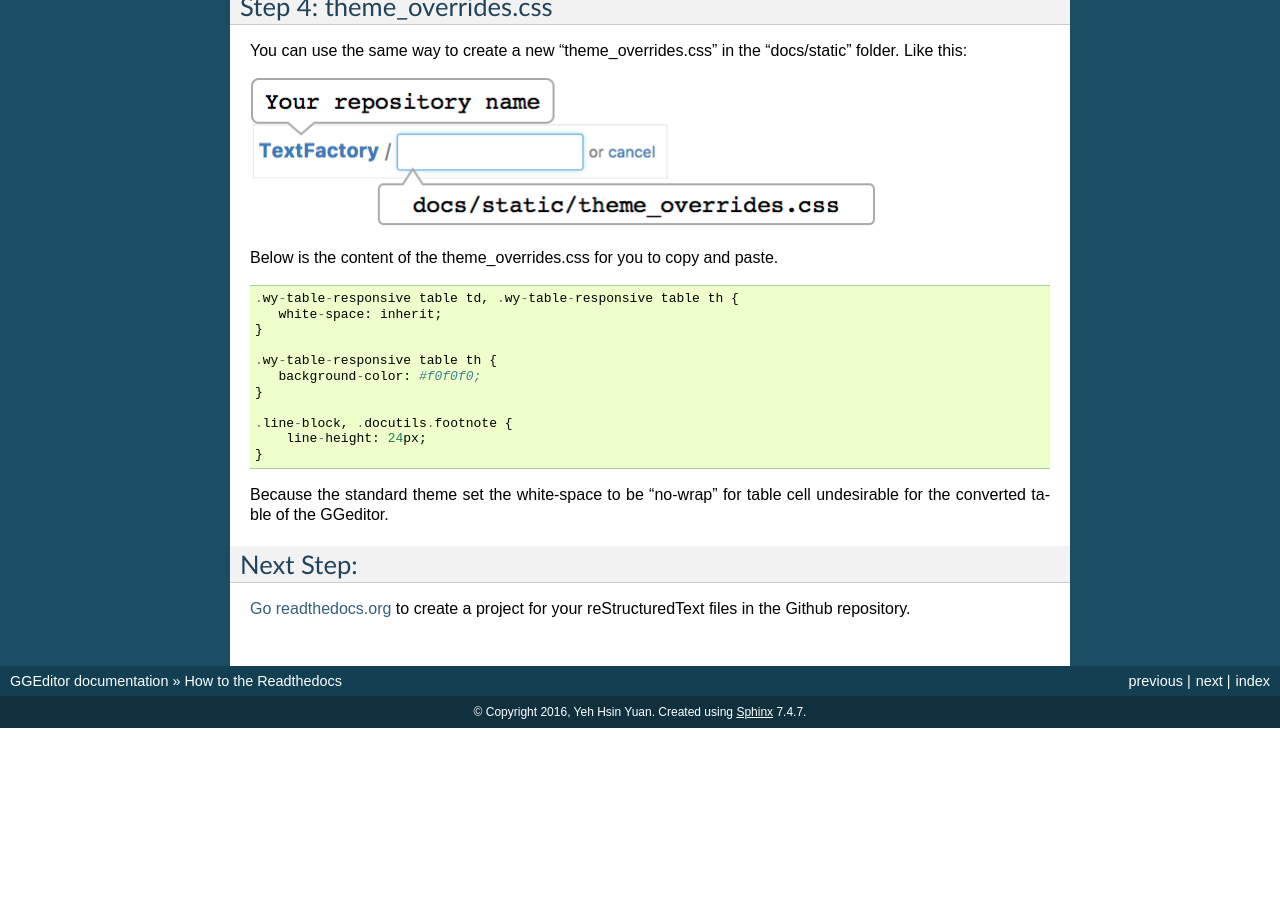
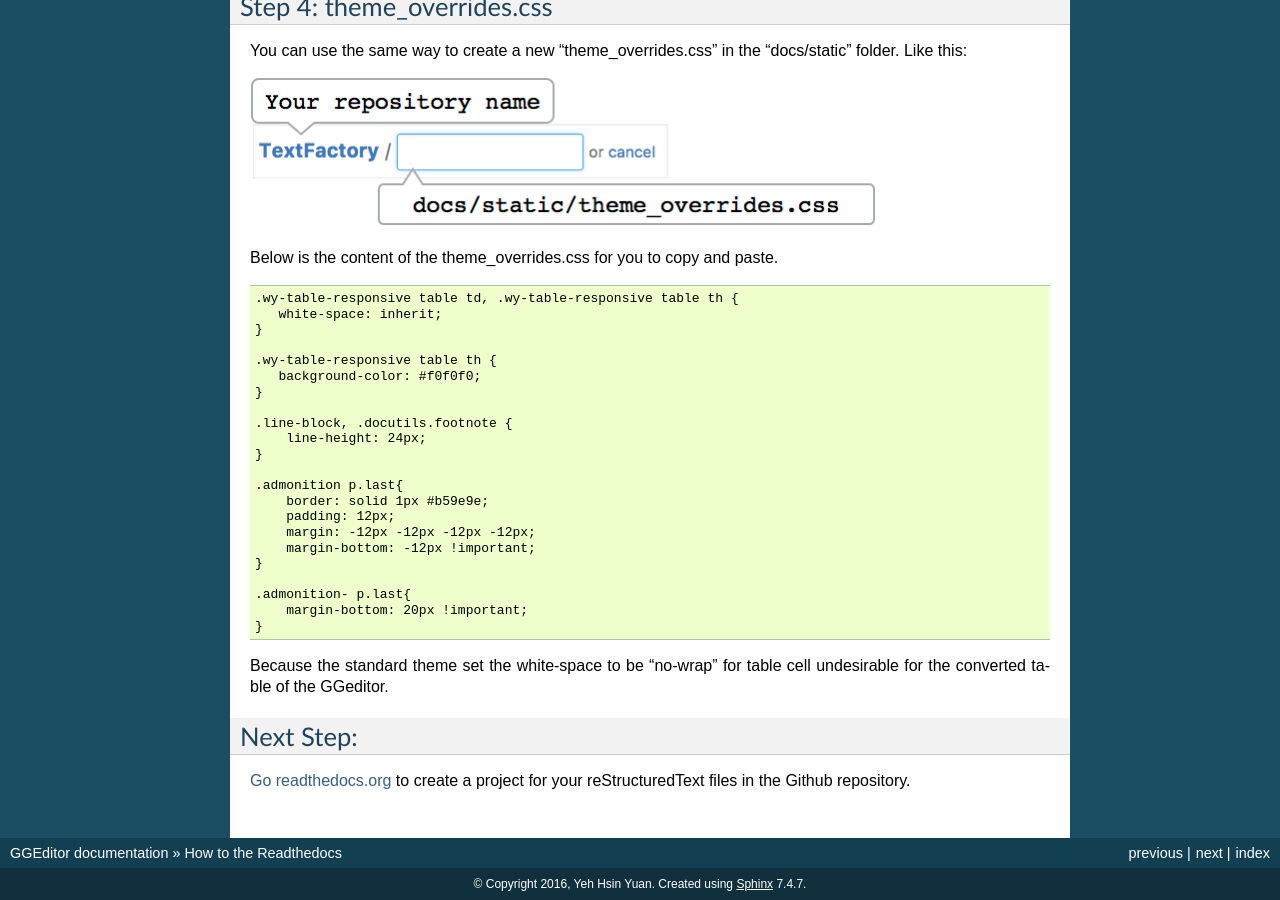
Before and after one commit to iapyeh/GGeditor, a Sphinx documentation site: the page built from docs/how2Readthedocs.rst, in a window 1280 px wide and 900 px high, scrolled down 3606 px. Built offline with Sphinx 7.4.7, drawn with Linux system fonts in a browser that asks for light colours; pages that are not in the unit, such as notebooks, are missing from menus; before the commit the page ends 4334 px from its top, so only the background shows below that.

Commit message:
Google Docs reST Editor@2017-1-23 19:20:30

```diff
--- a/docs/how2Readthedocs.rst
+++ b/docs/how2Readthedocs.rst
@@ -143,6 +143,17 @@
         line-height: 24px;
     }
 
+    .admonition p.last{
+        border: solid 1px #b59e9e;
+        padding: 12px;
+        margin: -12px -12px -12px -12px;
+        margin-bottom: -12px !important;
+    }
+
+    .admonition- p.last{
+        margin-bottom: 20px !important;
+    }
+
 Because the standard theme set the white-space to be “no-wrap” for table cell undesirable for the converted table of the GGeditor.
 
 .. _h75806e5b20e4a7914e303d7d471969:
```
